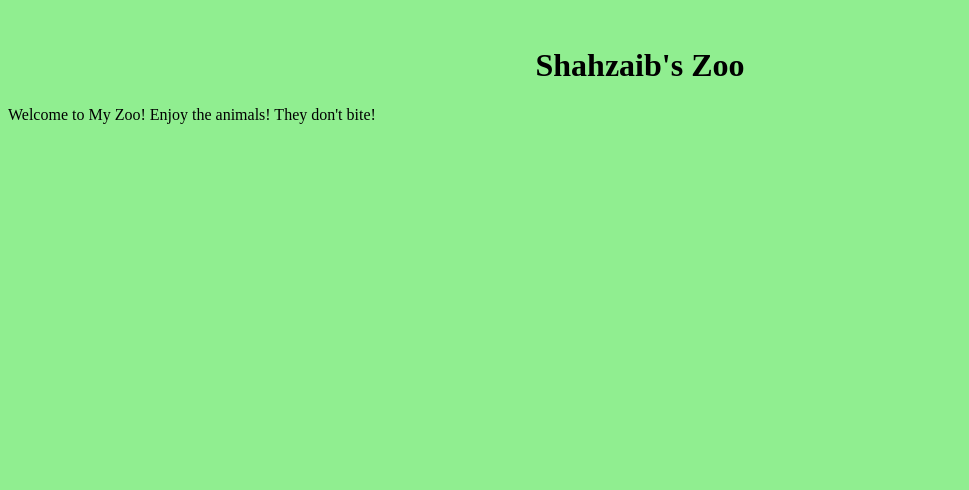
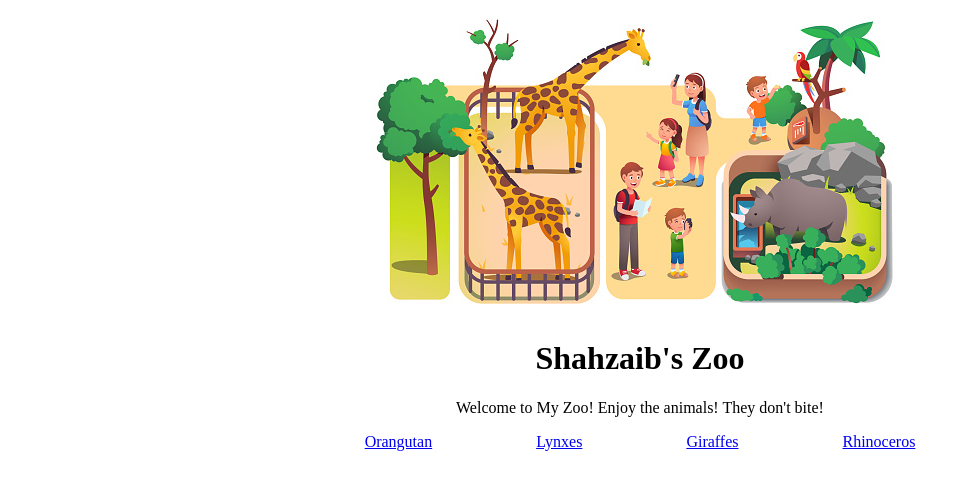
Before and after one commit to Shahzaibf/Zoo, a plain HTML site: page index.html in a window 1280 px wide. Shown: the whole page, without its empty margins (0-969 px from the left). Drawn offline with Linux system fonts and the light colour scheme.

Commit message:
Home screen finished, pages will be added with branches

```diff
--- a/index.html
+++ b/index.html
@@ -7,8 +7,14 @@
 </head>
 
 <body>
-    <img src="">
-    <h1>Shahzaib's Zoo</h1>
-    <p>Welcome to My Zoo! Enjoy the animals! They don't bite!</p>
+    <img src="imgs/zoo.jpeg" alt="not working" >
+    <h1 class="centered">Shahzaib's Zoo</h1>
+    <p class="centered">Welcome to My Zoo! Enjoy the animals! They don't bite!</p>
+    <div class="pages">
+        <a href="pages/orangutan.html">Orangutan</a>
+        <a href="pages/lynxes.html">Lynxes</a>
+        <a href="pages/giraffes.html">Giraffes</a>
+        <a href="pages/rhinoceros.html">Rhinoceros</a>
+    </div>
 </body>
 </html>
--- a/styles.css
+++ b/styles.css
@@ -1,7 +1,20 @@
 body {
-    background-color: lightgreen;
+    background-color: white;
+}
+img {
+    display: block;
+    margin-left: auto;
+    margin-right: auto;
 }
 
-h1 {
+.centered {
     text-align: center;
 }
+
+.pages {
+    display: block;
+    text-align: center;
+}
+a{
+    margin: 50px;
+}
```
Also changed, not shown: imgs/zoo.jpeg (added), pages/giraffes.html (added), pages/lynxes.html (added), pages/orangutan.html (added), pages/rhinoceros.html (added), 1 other file.
